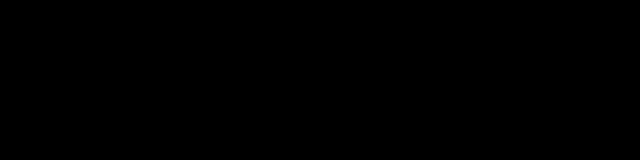
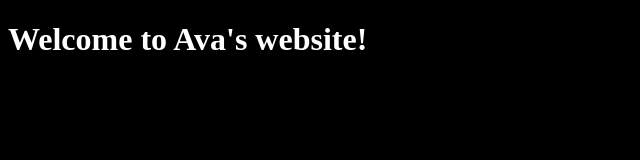
Before and after one commit to AvaWray/CSS-project, a plain HTML site: page index.html in a window 1280 px wide. Shown: the whole page, without its empty margins (0-640 px from the left). Drawn offline with Linux system fonts and the light colour scheme.

Commit message:
Added message to homepage. Created pages repo for the cat's page. Created images folder to add cat pics

```diff
--- a/index.html
+++ b/index.html
@@ -7,9 +7,10 @@
     <title>Wray Development</title>
     <style>
         body {background-color: black;}
+        div {color: white;}
     </style>
 </head>
 <body {background="black";}>
-
+    <div><h1>Welcome to Ava's website!</h1></div>
 </body>
 </html>
```
Also changed, not shown: 1 other file.
